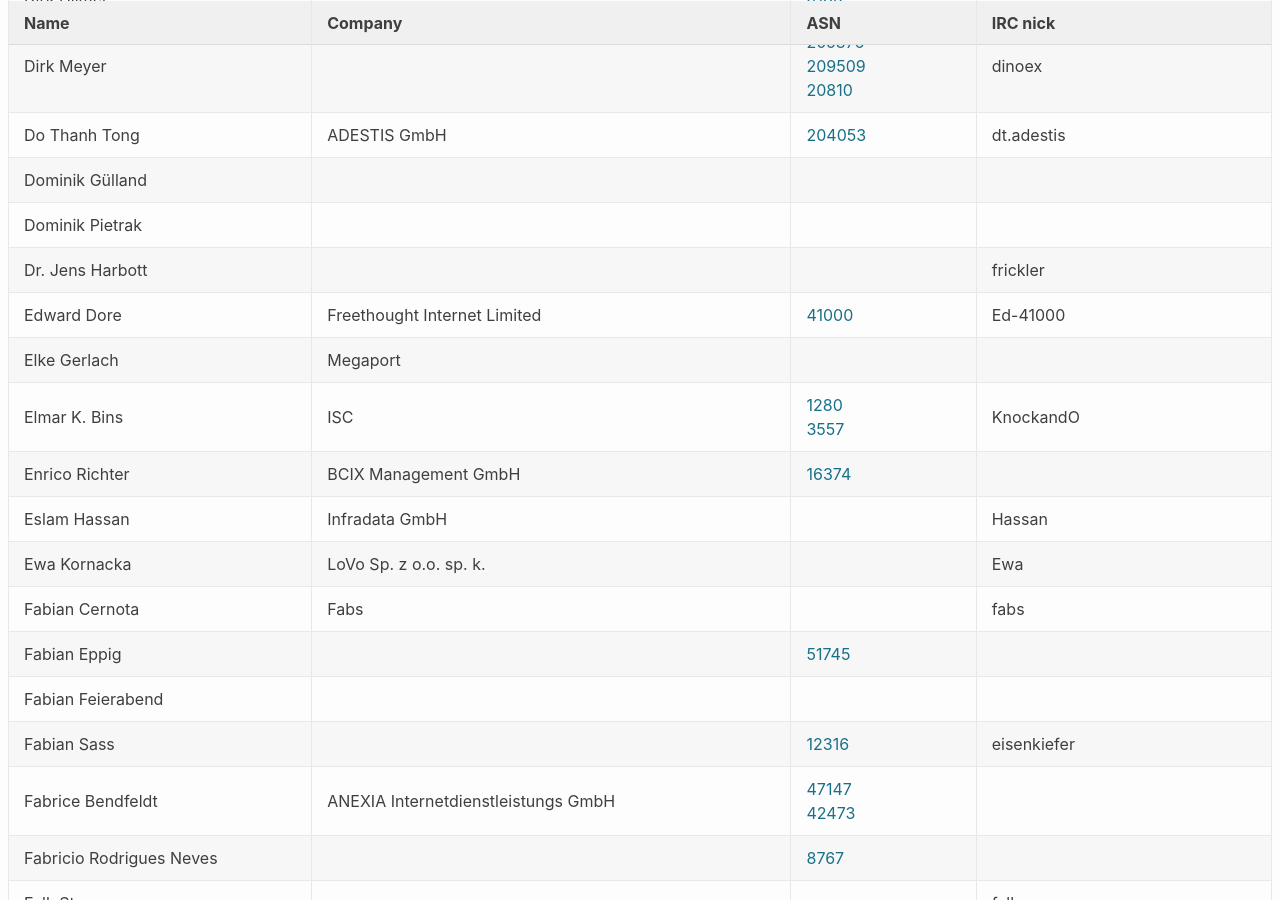
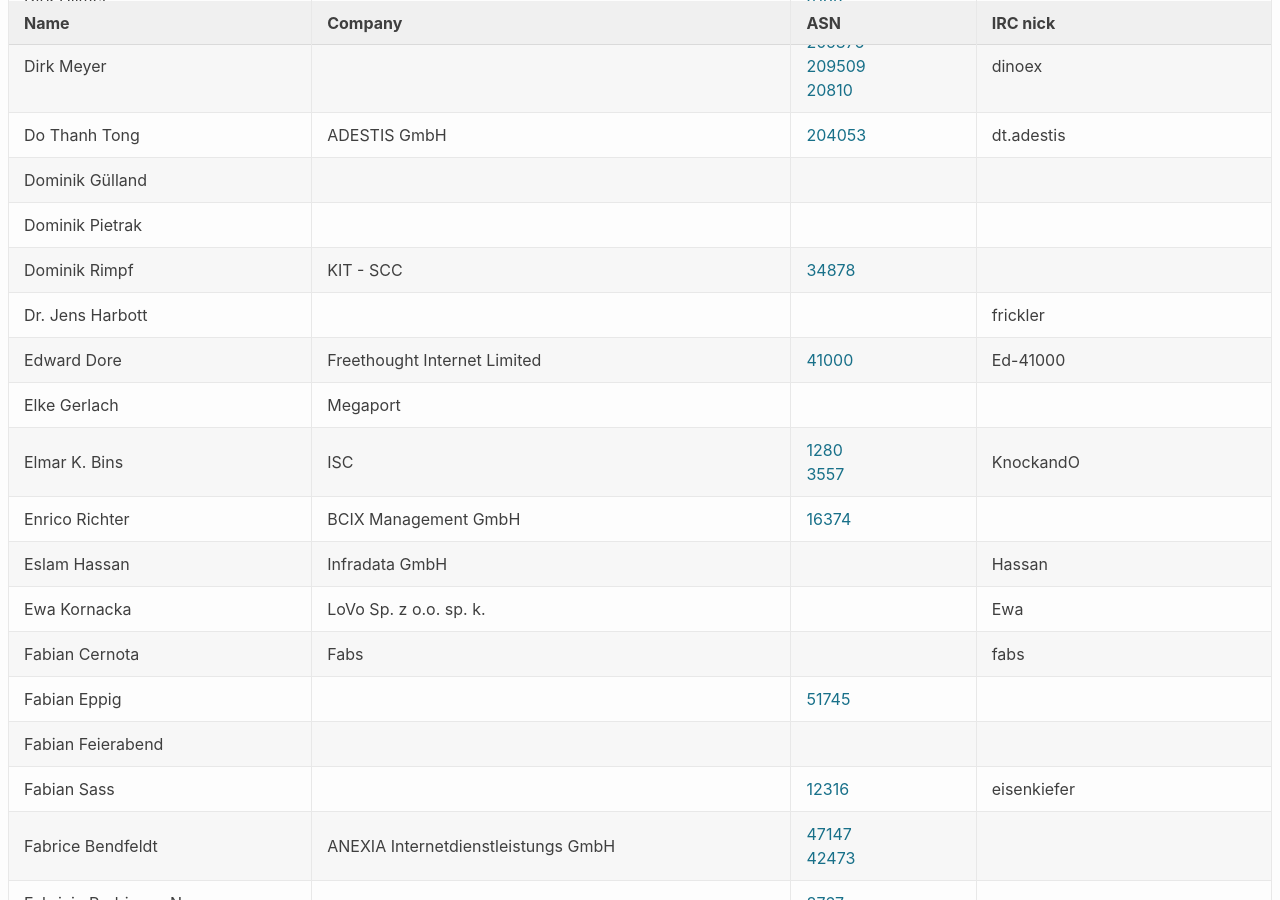
Before and after one commit to denog/pretix-attendeelist, a Jekyll site: the page built from index.markdown, in a window 1280 px wide and 900 px high, scrolled down 5413 px. Built offline with Jekyll 4.4.1, drawn with Linux system fonts in a browser that asks for light colours; some of the changed text lies outside the part shown.

Commit message:
Latest data: Thu Nov  5 11:50:19 UTC 2020

```diff
--- a/_data/attendees.json
+++ b/_data/attendees.json
@@ -678,6 +678,12 @@
     "asn": null
   },
   {
+    "name": "Dominik Rimpf",
+    "company": "KIT - SCC",
+    "irc": null,
+    "asn": "34878"
+  },
+  {
     "name": "Do Thanh Tong",
     "company": "ADESTIS GmbH",
     "irc": "dt.adestis",
@@ -1854,6 +1860,12 @@
     "asn": "5539"
   },
   {
+    "name": "Michael Prinzinger",
+    "company": "Port Zero",
+    "irc": "vilwarin",
+    "asn": null
+  },
+  {
     "name": "Michael Prokop",
     "company": null,
     "irc": null,
```
